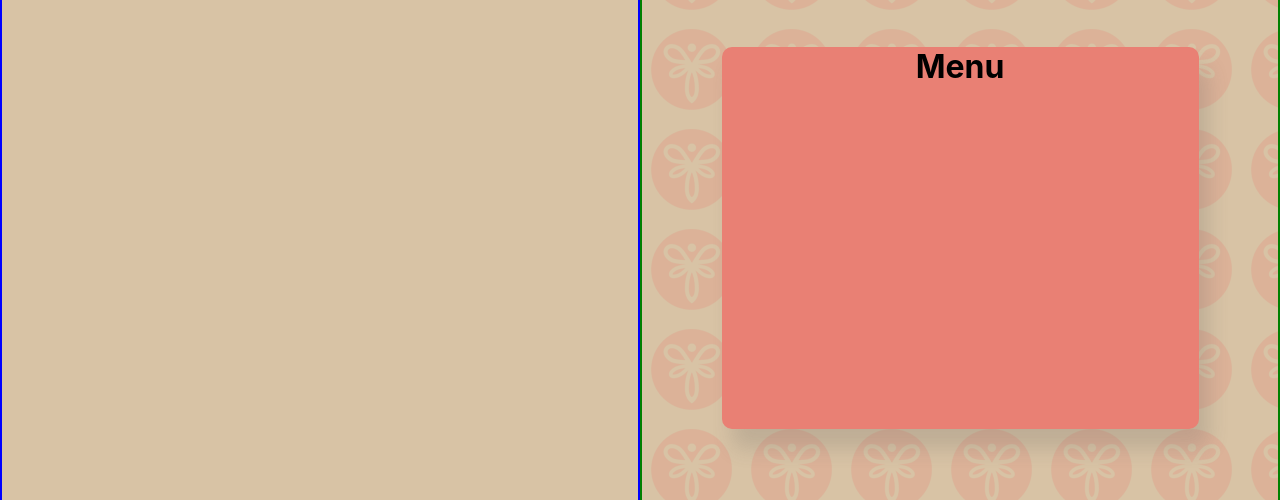
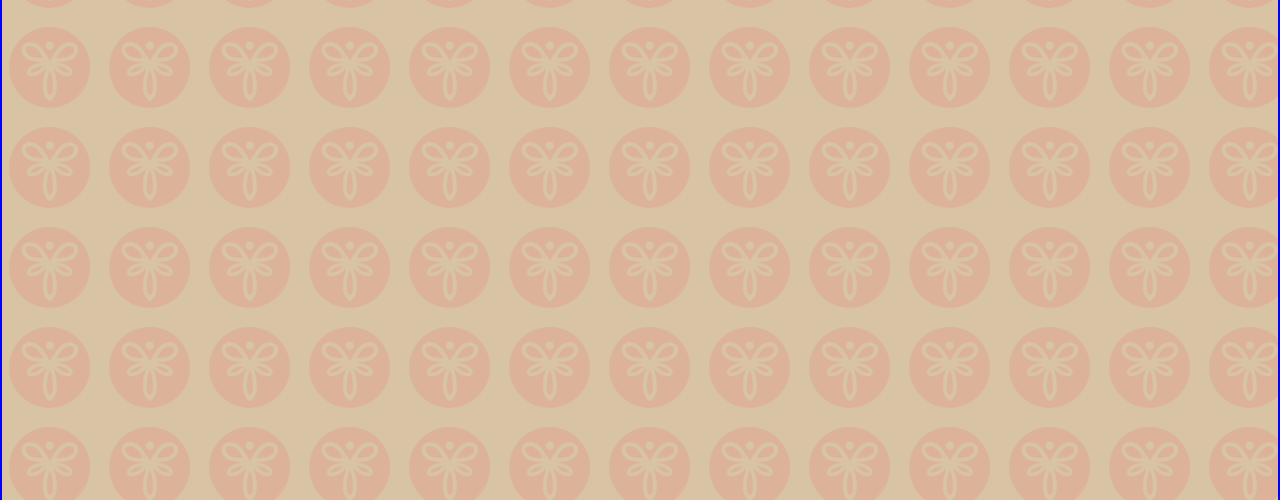
Before and after one commit to KAthousand/dragonfly, a React (Create React App) app in the folder client/: page / in a window 1280 px wide. Shown: the part 2002-2502 px from the top of the page. Built offline with nearby package versions, Linux system fonts and the light colour scheme.

Commit message:
lots of styling updates. information and menu

```diff
--- a/client/src/App.js
+++ b/client/src/App.js
@@ -14,20 +14,15 @@ function App() {
   useLayoutEffect(() => {
     const bottomPosition = (element) => element.getBoundingClientRect().bottom;
     const titlePosition = bottomPosition(refTitle.current);
-    const menuPosition = bottomPosition(refMenu.current);
     const onScroll = () => {
       const scrollPosition = window.scrollY;
       // console.log(`scroll pos ${scrollPosition} and title pos ${titlePosition}`)
       if (scrollPosition > titlePosition) {
         setVisible((prevState) => ({ ...prevState, title: true }));
       } else if (titlePosition > scrollPosition) {
-        setVisible((prevState) => ({ ...prevState, title: false}));
-      } else if (scrollPosition > menuPosition) {
-        setVisible((prevState) => ({ ...prevState, menu: true }));
-      } else if (menuPosition > scrollPosition) {
-        setVisible((prevState)=>({...prevState, menu: false}))
+        setVisible((prevState) => ({ ...prevState, title: false }));
       }
-    };
+    }
     window.addEventListener('scroll', onScroll);
     return () => window.removeEventListener('scroll', onScroll)
   }, []);
@@ -37,11 +32,9 @@ function App() {
         <Title />
       </div>
       <About visibleTitle={visible.title} />
-      <div ref={refMenu}>
-        <Menu visibleMenu={visible.menu}/>
-      </div>
-        <Information />
-      </Layout>
+      <Menu/>
+      <Information />
+    </Layout>
   );
 }
 
--- a/client/src/screens/Information/Information.css
+++ b/client/src/screens/Information/Information.css
@@ -11,6 +11,36 @@
 .info-content {
   height: 50%;
   width: 75%;
-  background-color: var(--background);
+  background-color: blue;
+  /* background-color: var(--background); */
   box-shadow: 10px 20px 20px rgba(90, 90, 90, 0.2);
+  display: flex;
+  justify-content: center;
+  /* flex-direction: column; */
+  /* align-items: center; */
 }
+
+.info {
+  height: 40%;
+  width: 40%;
+  position: relative;
+  top: 50%;
+  display: flex;
+  /* justify-content: center; */
+  align-items: center;
+  flex-direction: column;
+  padding: 1% 0;
+  /* background-color: var(--background); */
+  border: 2px solid red;
+}
+
+.info-title {
+  background-image: url("../../assets/Dragonfly.png");
+  background-repeat: no-repeat;
+  background-size: contain;
+  background-position: center;
+  width: 100%;
+  height: 20%;
+  margin-bottom: 5%;
+  border: 2px solid green;
+}
--- a/client/src/screens/Information/Information.jsx
+++ b/client/src/screens/Information/Information.jsx
@@ -5,7 +5,18 @@ function Information(props) {
   return (
     <div className='info-container'>
       <div className='info-content'>
-        <h1>I am the information.</h1>
+        <div className='info'>
+        <div className='info-title'></div>
+          <p>1234 Address St,</p>
+          <p>Detroit, MI 48221</p>
+          <br />
+          <div className='info-hours'>
+            <p>Monday to Thursday</p>
+            <h3>5pm - 12am</h3>
+            <p>Friday to Sunday</p>
+            <h3>4pm - 2am</h3>
+          </div>
+        </div>
       </div>
     </div>
   );
--- a/client/src/screens/Menu/Menu.css
+++ b/client/src/screens/Menu/Menu.css
@@ -1,19 +1,23 @@
 .menu-container {
-  height: 80vh;
+  height: 240vh;
   background-color: var(--beige);
+  background-image: url("../../assets/circle-logo.png");
   display: flex;
+  flex-direction: column;
 }
 
 .menu-photo {
   border: 2px solid blue;
-  width: 50%;
+  height: 80vh;
+  width: 100%;
 }
 
 .menu-content {
   border: 2px solid green;
-  width: 50%;
+  height: 80vh;
+  width: 100%;
   /* background-image: url("../../assets/logo-circle.png"); */
-  background-image: url("../../assets/circle-logo.png");
+  /* background-image: url("../../assets/circle-logo.png"); */
   display: flex;
   justify-content: center;
   align-items: center;
@@ -21,11 +25,18 @@
 }
 
 .menu-info {
-  width: 75%;
-  height: 60%;
-  border-radius: 10px;
+  width: 70%;
+  height: 80%;
+  border-radius: 5px;
   background-color: var(--light-red);
   display: flex;
   justify-content: center;
   box-shadow: 10px 20px 20px rgba(90, 90, 90, 0.2);
+  opacity: 100%;
+  transition: 1s;
 }
+
+.menu-info-transition {
+  opacity: 0;
+  transform: translateY(100%);
+}
--- a/client/src/screens/Menu/Menu.jsx
+++ b/client/src/screens/Menu/Menu.jsx
@@ -1,17 +1,35 @@
-import React from 'react';
+import {useLayoutEffect, useState, useRef} from 'react'
 import "./Menu.css"
 
 function Menu(props) {
-  const { visibleMenu } = props;
+  const [visible, setVisible] = useState({menu:false})
+  const refMenu = useRef(null)
+
+  useLayoutEffect(() => {
+    const topPosition = (element) => element.getBoundingClientRect().top;
+    const menuPosition = topPosition(refMenu.current);
+    const onScroll = () => {
+      const scrollPosition = (window.scrollY + window.innerHeight);
+      console.log(`scroll pos ${scrollPosition} and title pos ${menuPosition}`)
+      if (scrollPosition > menuPosition) {
+        setVisible((prevState) => ({ ...prevState, menu: true }));
+      } else if (menuPosition > scrollPosition) {
+        setVisible((prevState) => ({ ...prevState, menu: false}));
+      }
+    }
+    window.addEventListener('scroll', onScroll);
+    return () => window.removeEventListener('scroll', onScroll)
+  }, []);
 
   return (
-    <div className='menu-container'>
+    <div className='menu-container' ref={refMenu}>
       <div className='menu-photo'><h1>PHOTO</h1></div>
       <div className='menu-content'>
-        <div className='menu-info'>
+        <div className={visible.menu ? 'menu-info' : 'menu-info-transition menu-info'}>
           <h1>Menu</h1>
         </div>
       </div>
+      <div className='menu-photo'><h1>PHOTO</h1></div>
     </div>
   );
 }
--- a/client/src/screens/shared/Header/Header.css
+++ b/client/src/screens/shared/Header/Header.css
@@ -25,7 +25,7 @@
 }
 
 .nav-link-container2 {
-  background-color: red;
+  background-color: var(--red);
   height: 5vh;
   display: flex;
   justify-content: flex-end;
```
